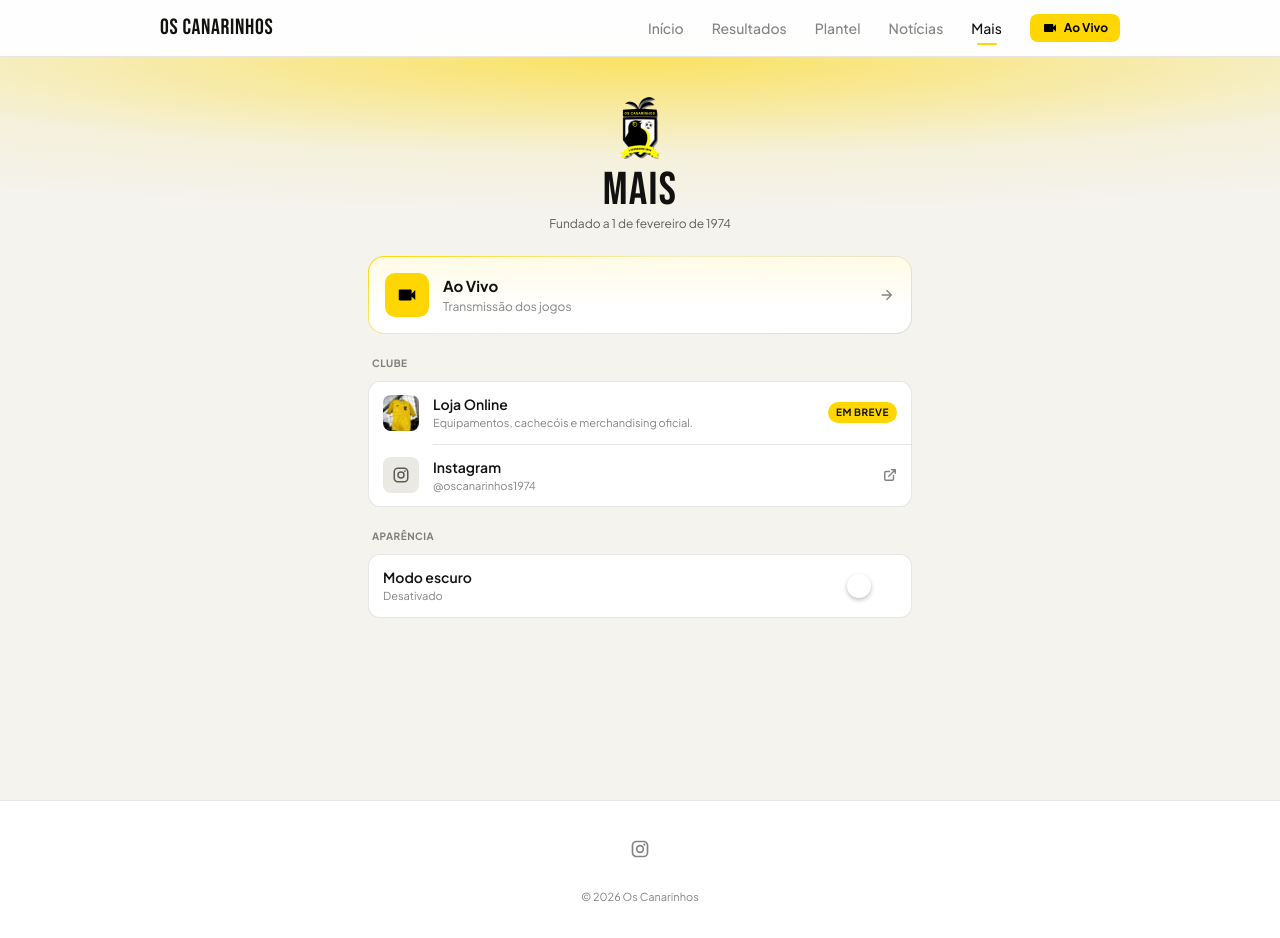
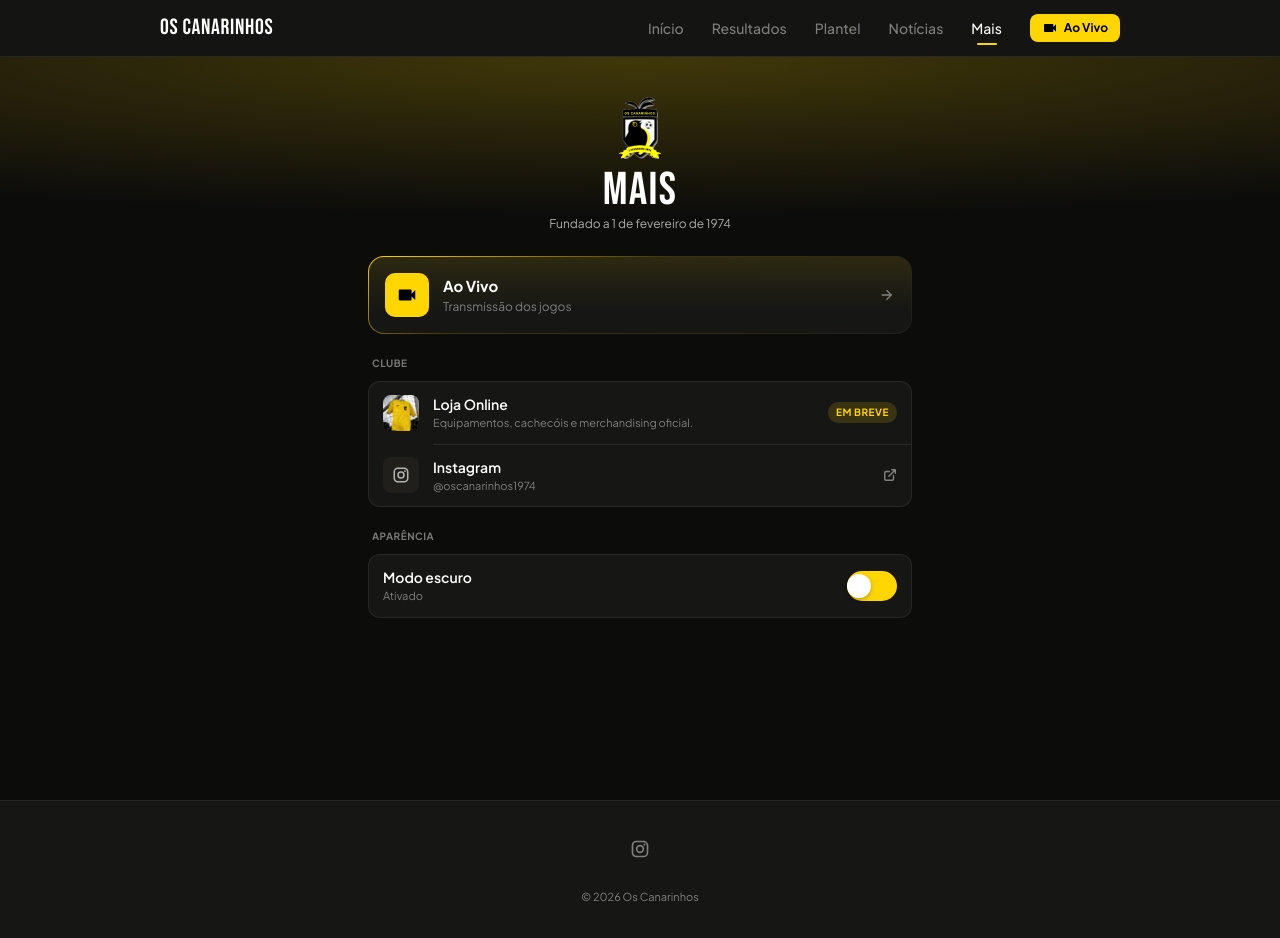
Before and after one commit to rr-sk-dev/oscanarinhos, an Angular app in the folder apps/cfe/: page /more in a window 1280 px wide. Built offline with nearby package versions, Linux system fonts and the light colour scheme; no server answers.

Commit message:
feat(cfe): make dark the default theme
Dark is now the base palette and light applies only when the user
switches to it. The palette moves to the near-black and warm greys of
the revamp. A stored "system" choice falls back to dark.

```diff
--- a/apps/cfe/src/index.html
+++ b/apps/cfe/src/index.html
@@ -5,7 +5,7 @@
     <title>Os Canarinhos</title>
     <base href="/" />
     <meta name="viewport" content="width=device-width, initial-scale=1" />
-    <meta name="theme-color" content="#f4f3ee" />
+    <meta name="theme-color" content="#0c0c0b" />
     <meta
       name="description"
       content="Os Canarinhos, equipa de futebol amador de Lisboa: jogos, resultados, plantel, classificação, notícias e transmissões em direto."
@@ -27,11 +27,11 @@
     <meta property="og:image:alt" content="Emblema d'Os Canarinhos" />
     <meta name="twitter:card" content="summary" />
     <script>
-      // Apply the saved theme before Angular boots to avoid a flash (see ThemeService).
+      // Apply a saved light theme before Angular boots to avoid a flash. Dark is the default
+      // and needs no attribute (see ThemeService).
       try {
-        var theme = localStorage.getItem('canarinhos-theme');
-        if (theme === 'light' || theme === 'dark') {
-          document.documentElement.setAttribute('data-theme', theme);
+        if (localStorage.getItem('canarinhos-theme') === 'light') {
+          document.documentElement.setAttribute('data-theme', 'light');
         }
       } catch (e) {}
     </script>
--- a/apps/cfe/src/shared/cui/styles/theme.css
+++ b/apps/cfe/src/shared/cui/styles/theme.css
@@ -10,25 +10,64 @@
     --cui-youtube: #fb2c36;
 
     /* ============================================
-       APP PALETTE - Light (default)
-       Dark values live in the `dark` blocks below and are applied by
-       ThemeService through `data-theme`, or by the system preference.
+       APP PALETTE - Dark (default)
+       Light values live in the `light` block below and are applied by
+       ThemeService through `data-theme="light"`.
        ============================================ */
+    --cui-bg: #0c0c0b;
+    --cui-surface: #161614;
+    --cui-surface-2: #211f1b;
+    --cui-card: #161614;
+    --cui-tile-bg: #211f1b;
+    --cui-ink: #ffffff;
+    --cui-ink-2: rgba(255, 255, 255, 0.66);
+    --cui-ink-3: rgba(255, 255, 255, 0.45);
+    --cui-line: rgba(255, 255, 255, 0.08);
+    --cui-tile: rgba(255, 214, 0, 0.15);
+    --cui-tile-ink: #ffd600;
+    --cui-accent-text: #ffd600;
+    --cui-highlight: rgba(255, 214, 0, 0.1);
+    --cui-tab-bg: #161614;
+    --cui-glow: rgba(255, 214, 0, 0.22);
+    --cui-win-bg: rgba(5, 223, 114, 0.16);
+    --cui-win: #05df72;
+    --cui-loss-bg: rgba(255, 100, 103, 0.16);
+    --cui-loss: #ff6467;
+    --cui-draw-bg: rgba(255, 255, 255, 0.12);
+    --cui-draw: rgba(255, 255, 255, 0.7);
+    --cui-video-off: rgba(255, 255, 255, 0.2);
+    --cui-live: #ff3b30;
+    --cui-skeleton: #211f1b;
+    --cui-skeleton-shine: #2e2c27;
+    --cui-shadow: 0 10px 30px rgba(0, 0, 0, 0.45);
+
+    /* Aliases */
+    --cui-background: var(--cui-bg);
+    --cui-primary: var(--cui-yellow-500);
+    --cui-text-on-primary: var(--cui-black);
+    --cui-text-on-light-primary: var(--cui-ink);
+    --cui-text-on-light-secondary: var(--cui-ink-2);
+    --cui-border-on-light: var(--cui-line);
+    --cui-card-shadow-hover: 0 4px 12px rgba(0, 0, 0, 0.5);
+    color-scheme: dark;
+  }
+
+  :root[data-theme='light'] {
     --cui-bg: #f4f3ee;
     --cui-surface: #ffffff;
-    --cui-surface-2: #eae9e3;
+    --cui-surface-2: #ecebe4;
     --cui-card: #ffffff;
     --cui-tile-bg: #f4f3ee;
     --cui-ink: #111110;
     --cui-ink-2: rgba(17, 17, 16, 0.66);
     --cui-ink-3: rgba(17, 17, 16, 0.52);
-    --cui-line: rgba(17, 17, 16, 0.1);
+    --cui-line: rgba(17, 17, 16, 0.09);
     --cui-tile: #ffd600;
     --cui-tile-ink: #111110;
     --cui-accent-text: #7a5e00;
-    --cui-highlight: rgba(255, 214, 0, 0.28);
+    --cui-highlight: rgba(255, 214, 0, 0.22);
     --cui-tab-bg: #ffffff;
-    --cui-glow: rgba(255, 214, 0, 0.6);
+    --cui-glow: rgba(255, 214, 0, 0.5);
     --cui-win-bg: rgba(0, 201, 80, 0.16);
     --cui-win: #00752f;
     --cui-loss-bg: rgba(251, 44, 54, 0.12);
@@ -39,75 +78,9 @@
     --cui-live: #e7000b;
     --cui-skeleton: #e4e3dc;
     --cui-skeleton-shine: #f1f0ea;
-
-    /* Aliases */
-    --cui-background: var(--cui-bg);
-    --cui-primary: var(--cui-yellow-500);
-    --cui-text-on-primary: var(--cui-black);
-    --cui-text-on-light-primary: var(--cui-ink);
-    --cui-text-on-light-secondary: var(--cui-ink-2);
-    --cui-border-on-light: var(--cui-line);
+    --cui-shadow: 0 8px 24px rgba(17, 17, 16, 0.1);
     --cui-card-shadow-hover: 0 4px 12px rgba(0, 0, 0, 0.16);
-  }
-
-  :root[data-theme='dark'] {
-    --cui-bg: #121212;
-    --cui-surface: #1e1e1e;
-    --cui-surface-2: #2c2c2c;
-    --cui-card: #191917;
-    --cui-tile-bg: #242422;
-    --cui-ink: #ffffff;
-    --cui-ink-2: rgba(255, 255, 255, 0.65);
-    --cui-ink-3: rgba(255, 255, 255, 0.45);
-    --cui-line: rgba(255, 255, 255, 0.1);
-    --cui-tile: rgba(255, 214, 0, 0.15);
-    --cui-tile-ink: #ffd600;
-    --cui-accent-text: #ffd600;
-    --cui-highlight: rgba(255, 214, 0, 0.1);
-    --cui-tab-bg: #121212;
-    --cui-glow: rgba(255, 214, 0, 0.34);
-    --cui-win-bg: rgba(0, 201, 80, 0.2);
-    --cui-win: #05df72;
-    --cui-loss-bg: rgba(251, 44, 54, 0.2);
-    --cui-loss: #ff6467;
-    --cui-draw-bg: rgba(255, 255, 255, 0.15);
-    --cui-draw: rgba(255, 255, 255, 0.7);
-    --cui-video-off: rgba(255, 255, 255, 0.2);
-    --cui-skeleton: #2c2c2c;
-    --cui-skeleton-shine: #3a3a3a;
-    --cui-card-shadow-hover: 0 4px 12px rgba(0, 0, 0, 0.5);
-    color-scheme: dark;
-  }
-
-  @media (prefers-color-scheme: dark) {
-    :root:not([data-theme='light']) {
-      --cui-bg: #121212;
-      --cui-surface: #1e1e1e;
-      --cui-surface-2: #2c2c2c;
-      --cui-card: #191917;
-      --cui-tile-bg: #242422;
-      --cui-ink: #ffffff;
-      --cui-ink-2: rgba(255, 255, 255, 0.65);
-      --cui-ink-3: rgba(255, 255, 255, 0.45);
-      --cui-line: rgba(255, 255, 255, 0.1);
-      --cui-tile: rgba(255, 214, 0, 0.15);
-      --cui-tile-ink: #ffd600;
-      --cui-accent-text: #ffd600;
-      --cui-highlight: rgba(255, 214, 0, 0.1);
-      --cui-tab-bg: #121212;
-      --cui-glow: rgba(255, 214, 0, 0.34);
-      --cui-win-bg: rgba(0, 201, 80, 0.2);
-      --cui-win: #05df72;
-      --cui-loss-bg: rgba(251, 44, 54, 0.2);
-      --cui-loss: #ff6467;
-      --cui-draw-bg: rgba(255, 255, 255, 0.15);
-      --cui-draw: rgba(255, 255, 255, 0.7);
-      --cui-video-off: rgba(255, 255, 255, 0.2);
-      --cui-skeleton: #2c2c2c;
-      --cui-skeleton-shine: #3a3a3a;
-      --cui-card-shadow-hover: 0 4px 12px rgba(0, 0, 0, 0.5);
-      color-scheme: dark;
-    }
+    color-scheme: light;
   }
 }
 
--- a/apps/cfe/src/shared/theme.service.ts
+++ b/apps/cfe/src/shared/theme.service.ts
@@ -1,72 +1,51 @@
 import { DOCUMENT } from '@angular/common';
 import { computed, effect, inject, Service, signal } from '@angular/core';
 
-export type ThemePreference = 'light' | 'dark' | 'system';
+export type Theme = 'light' | 'dark';
 
 export const THEME_STORAGE_KEY = 'canarinhos-theme';
 
-const THEME_COLORS = { light: '#f4f3ee', dark: '#121212' } as const;
+const THEME_COLORS: Record<Theme, string> = { light: '#f4f3ee', dark: '#0c0c0b' };
 
+/** The app's theme: dark unless the user switched to light, which is stored. */
 @Service()
 export class ThemeService {
   private readonly document = inject(DOCUMENT);
-  private readonly darkQuery = this.document.defaultView?.matchMedia?.(
-    '(prefers-color-scheme: dark)',
-  );
-  private readonly systemPrefersDark = signal(this.darkQuery?.matches ?? false);
 
-  private readonly preferenceState = signal<ThemePreference>(this.readStoredPreference());
+  private readonly themeState = signal<Theme>(this.readStoredTheme());
   /** Changes only through `toggle()`, which also stores it. */
-  readonly preference = this.preferenceState.asReadonly();
-  readonly isDark = computed(() => {
-    const preference = this.preference();
-    if (preference === 'system') {
-      return this.systemPrefersDark();
-    }
-    return preference === 'dark';
-  });
+  readonly theme = this.themeState.asReadonly();
+  readonly isDark = computed(() => this.theme() === 'dark');
 
   constructor() {
-    this.darkQuery?.addEventListener('change', (event) =>
-      this.systemPrefersDark.set(event.matches),
-    );
-    effect(() => this.apply(this.preference(), this.isDark()));
+    effect(() => this.apply(this.theme()));
   }
 
   toggle(): void {
-    this.setPreference(this.isDark() ? 'light' : 'dark');
-  }
-
-  private setPreference(preference: ThemePreference): void {
-    this.preferenceState.set(preference);
+    const theme: Theme = this.isDark() ? 'light' : 'dark';
+    this.themeState.set(theme);
     try {
-      localStorage.setItem(THEME_STORAGE_KEY, preference);
+      localStorage.setItem(THEME_STORAGE_KEY, theme);
     } catch {
       // Storage can be unavailable (private mode); the choice then lasts for this session only.
     }
   }
 
-  private apply(preference: ThemePreference, isDark: boolean): void {
-    const root = this.document.documentElement;
-    if (preference === 'system') {
-      root.removeAttribute('data-theme');
-    } else {
-      root.setAttribute('data-theme', preference);
-    }
+  private apply(theme: Theme): void {
+    this.document.documentElement.setAttribute('data-theme', theme);
     this.document
       .querySelector('meta[name="theme-color"]')
-      ?.setAttribute('content', isDark ? THEME_COLORS.dark : THEME_COLORS.light);
+      ?.setAttribute('content', THEME_COLORS[theme]);
   }
 
-  private readStoredPreference(): ThemePreference {
+  private readStoredTheme(): Theme {
     try {
-      const stored = localStorage.getItem(THEME_STORAGE_KEY);
-      if (stored === 'light' || stored === 'dark' || stored === 'system') {
-        return stored;
+      if (localStorage.getItem(THEME_STORAGE_KEY) === 'light') {
+        return 'light';
       }
     } catch {
       // Fall through to the default.
     }
-    return 'system';
+    return 'dark';
   }
 }
```
Also changed, not shown: apps/cfe/public/manifest.webmanifest, 1 other file (tests, documents, lock files or other folders).
